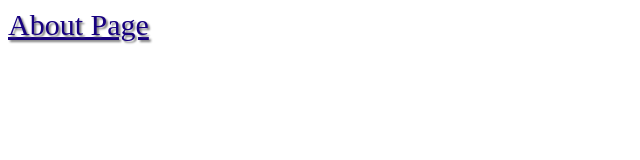
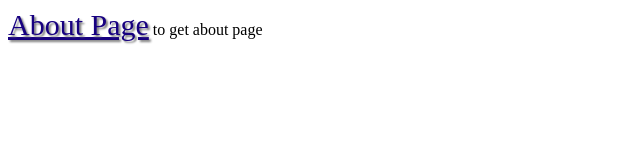
Before and after one commit to Santu506/santu1.github.io, a plain HTML site: page index.html in a window 1280 px wide. Shown: the whole page, without its empty margins (0-640 px from the left). Drawn offline with Linux system fonts and the light colour scheme.

Commit message:
Update index.html

```diff
--- a/index.html
+++ b/index.html
@@ -15,5 +15,6 @@
 </head>
 <body>
     <a href="about.html">about page</a>
+    to get about page
 </body>
 </html>
```
